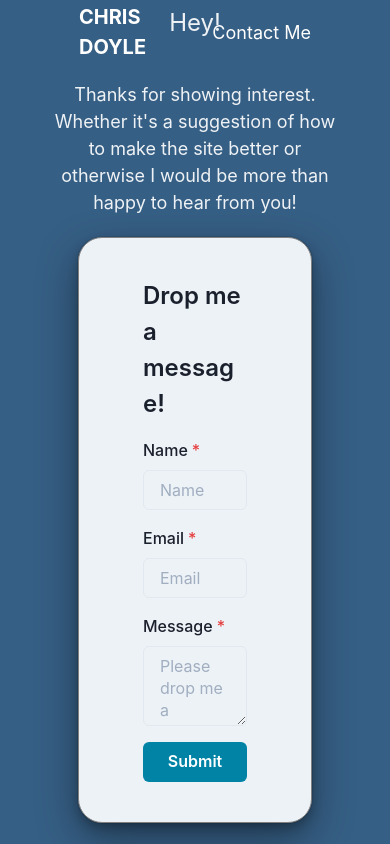
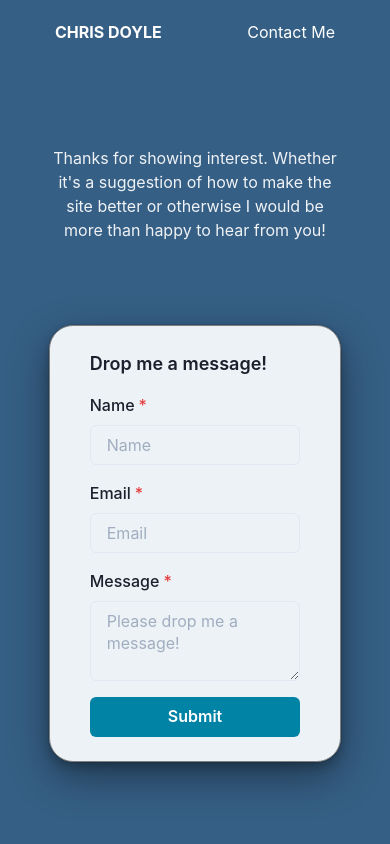
Before and after one commit to ChrisElyod/chriselyod-nextjs-portfolio, a Next.js app: page /contact in a window 390 px wide. Built offline with nearby package versions, Linux system fonts and the light colour scheme.

Commit message:
more responsive mobile styling

```diff
--- a/pages/contact.tsx
+++ b/pages/contact.tsx
@@ -29,7 +29,7 @@ const Contact: FC = () => {
           </FormControl>
           <FormControl isInvalid={errors.email && touched.email} isRequired pt="4">
             <FormLabel>Email</FormLabel>
-            <Input id="email" placeholder="Email" type="text" onChange={handleChange}/>
+            <Input id="email" placeholder="Email" type="text" onChange={handleChange} />
             <FormErrorMessage>{errors.email}</FormErrorMessage>
           </FormControl>
           <FormControl isInvalid={errors.message && touched.message} isRequired pt="4">
@@ -90,10 +90,10 @@ const Contact: FC = () => {
 
   return (
     <Box minHeight="100vh" display="flex" justifyContent="center" bg="#365f85">
-      <Box display="flex" justifyContent='space-evenly' flexDirection="column" alignItems="center" w="container.lg" >
+      <Box display="flex" justifyContent='space-evenly' flexDirection="column" alignItems="center" w="container.lg" mt="10">
         <Box textAlign="center" display="flex" flexDirection="column" color="whiteAlpha.900">
-          <Text fontSize="2xl">Hey!</Text>
-          <Text fontSize="lg" pt="10" maxW="75vw">
+          <Text fontSize="2xl" display={{ base: 'none', md: 'initial' }}>Hey!</Text>
+          <Text fontSize={{ base: "md", md: "lg" }} pt="10" maxW="75vw">
             Thanks for showing interest. Whether it&apos;s a suggestion of how to make the site better or otherwise I would be more than happy to hear from you!
           </Text>
         </Box>
@@ -104,14 +104,14 @@ const Contact: FC = () => {
           m="4"
           border="1px solid gray"
           minW="25vw"
-          maxW="60vw"
-          px="16"
-          py="10"
+          maxW="75vw"
+          px={{ base: "10", md: "16" }}
+          py={{ base: "6", md: "10" }}
           borderRadius="3xl"
           bg="gray.100"
           boxShadow="dark-lg"
         >
-          <Text fontSize="2xl" fontWeight="semibold">Drop me a message!</Text>
+          <Text fontSize={{ base: "lg", md: "2xl"}} fontWeight="semibold">Drop me a message!</Text>
           <FormikForm />
         </Box>
       </Box>
--- a/pages/index.tsx
+++ b/pages/index.tsx
@@ -37,7 +37,7 @@ const Home: NextPage = () => {
               </Text>
               <Text display={{ base: 'none', md: 'initial' }}>A Software Developer specializing in ReactJS development with a growing passion for UI/UX Design</Text>
             </Text>
-            <Text as="i" position="absolute" bottom="0" right="0" color="whiteAlpha.900" fontSize="xs">Image by Richard Kidger via <a href="https://unsplash.com/photos/V4S9FZmvYvM" target="_blank" rel="noreferrer">https://unsplash.com/photos/V4S9FZmvYvM</a> Copyright Free</Text>
+            <Text as="i" position="absolute" bottom="0" right="0" color="whiteAlpha.900" fontSize={{ base: "xs", sm: "xx-small" }}>Image by Richard Kidger via <a href="https://unsplash.com/photos/V4S9FZmvYvM" target="_blank" rel="noreferrer">https://unsplash.com/photos/V4S9FZmvYvM</a> Copyright Free</Text>
           </Box>
         </Box>
         <Box display="flex" alignItems="center" justifyContent="center" w="100%" h="100%" bg="#365f85" p="10">
--- a/src/components/Header.tsx
+++ b/src/components/Header.tsx
@@ -17,14 +17,14 @@ const Header: FC = () => {
         bg='transparent'
         boxShadow={scrollHeight > 0 ? "xl" : ''}
         mx="15"
-        px={{ base: '16', sm: '20', md: '28', lg: '34', xl: '40' }}
+        px={{ base: '10', sm: '20', md: '28', lg: '34', xl: '40' }}
         transition="750ms"
         display="flex"
         flexDirection="row"
         alignItems="center"
       >
-        <Link href="/" ><Text fontWeight="bold" fontSize={{ base: 'xl', sm: 'sm', md: 'md', xl: '2xl' }} cursor="pointer" color={scrollHeight === 0 ? 'white' : 'black'} passHref>CHRIS DOYLE</Text></Link>
-        <Link href="/contact"><Text ml="auto" color={scrollHeight === 0 ? 'white' : 'black'} cursor="pointer" fontSize={{ base: 'lg', sm: 'sm', md: 'md' }} passHref>Contact Me</Text></Link>
+        <Link href="/" ><Text fontWeight="bold" fontSize={{ sm: 'xs', md: 'sm', xl: '2xl' }} cursor="pointer" color={scrollHeight === 0 ? 'white' : 'black'} passHref>CHRIS DOYLE</Text></Link>
+        <Link href="/contact"><Text ml="auto" color={scrollHeight === 0 ? 'white' : 'black'} cursor="pointer" fontSize={{ sm: 'xs', md: 'md', lg: 'xl' }} passHref>Contact Me</Text></Link>
       </Box>
     </nav>
   )
```
